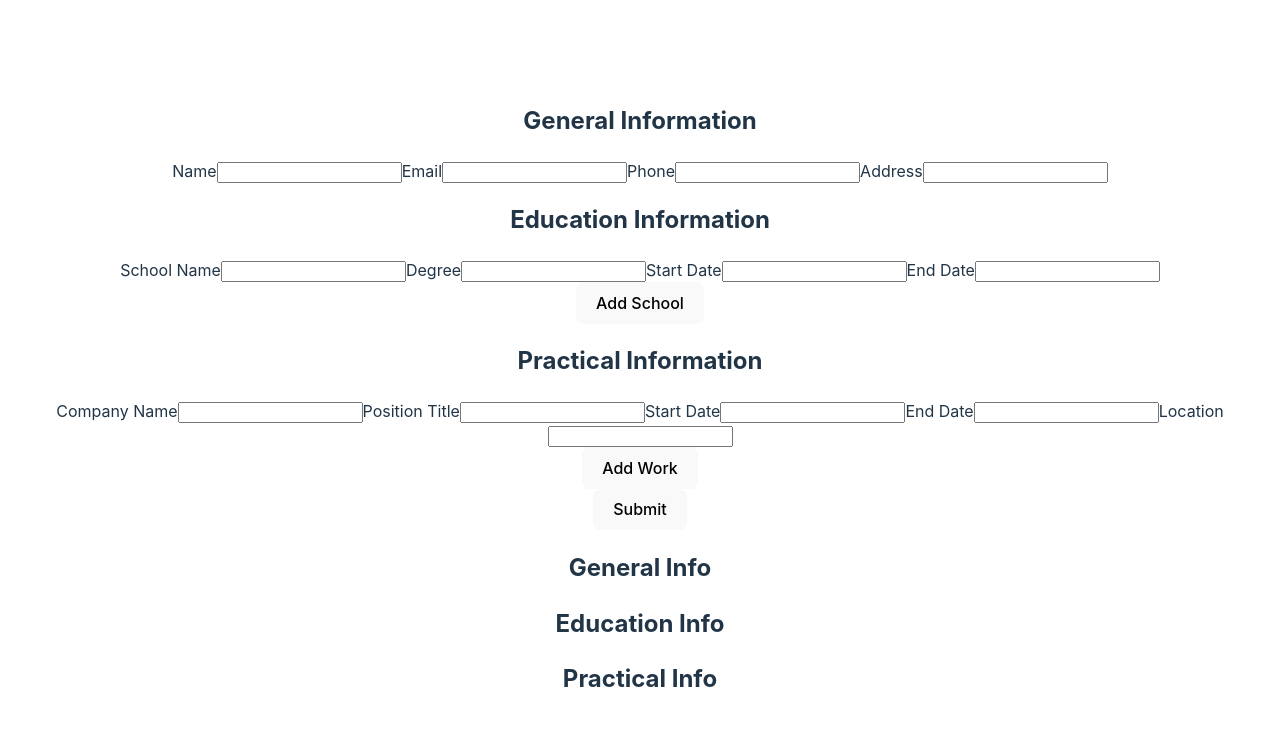
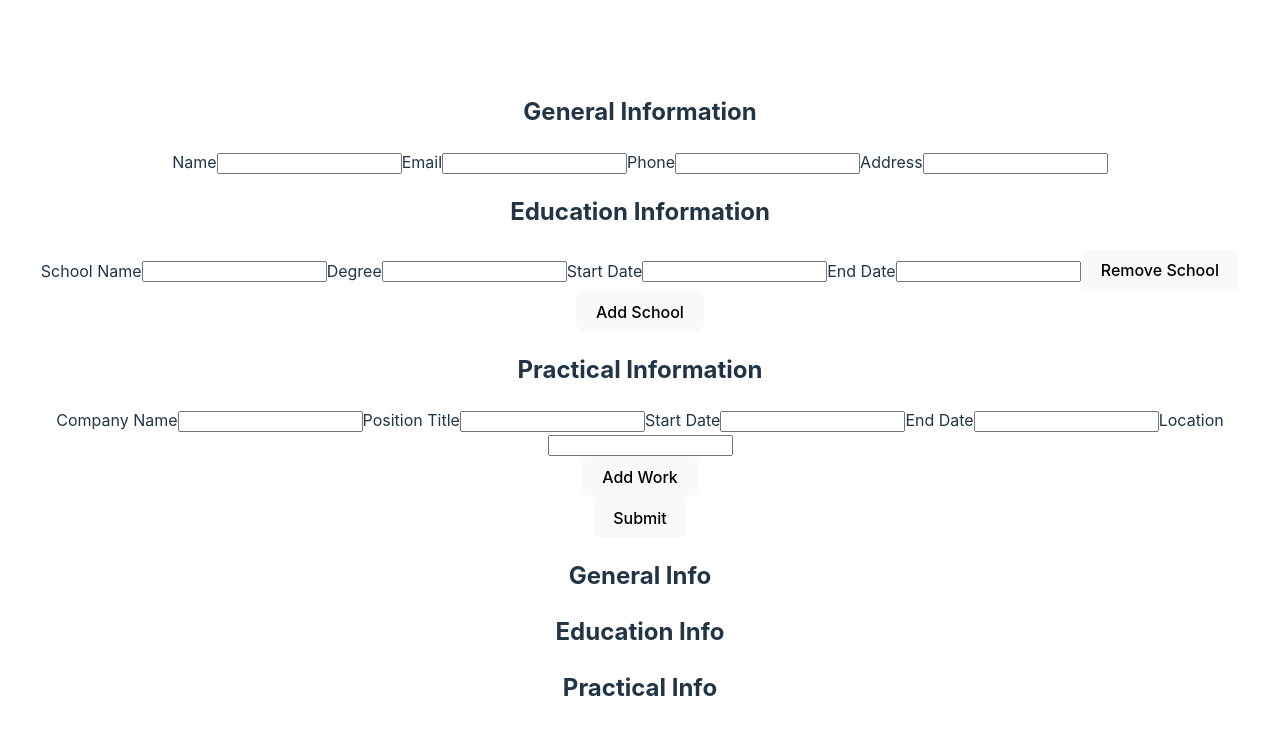
Before and after one commit to fau446/cv-application, a React (Vite) app: page / in a window 1280 px wide. Shown: the top 734 px of the page. Built offline with nearby package versions, Linux system fonts and the light colour scheme.

Commit message:
Add functionality to remove a school

```diff
--- a/src/App.jsx
+++ b/src/App.jsx
@@ -107,8 +107,7 @@ function App() {
     e.preventDefault();
   }
 
-  function submitForm(e) {
-    e.preventDefault();
+  function setChange() {
     setGeneralInfo({
       name: name,
       email: email,
@@ -118,6 +117,11 @@ function App() {
 
     setEducationInfo(newEducationInfo);
     setPracticalInfo(newPracticalInfo);
+  }
+
+  function submitForm(e) {
+    e.preventDefault();
+    setChange();
   }
 
   function addEducation() {
@@ -144,6 +148,16 @@ function App() {
     setPracticalInfo(newPracticalInfo);
   }
 
+  function removeEducation(e) {
+    for (let i = 0; i < newEducationInfo.length; i++) {
+      if (e.target.dataset.id === newEducationInfo[i].uniqueId) {
+        newEducationInfo.splice(i, 1);
+        console.log(newEducationInfo);
+        setChange();
+      }
+    }
+  }
+
   return (
     <>
       <CVEditor
@@ -153,6 +167,7 @@ function App() {
         addPractical={addPractical}
         educationInfo={educationInfo}
         practicalInfo={practicalInfo}
+        removeEducation={removeEducation}
       />
       <CV
         generalInfo={generalInfo}
--- a/src/components/CVEditor.jsx
+++ b/src/components/CVEditor.jsx
@@ -6,6 +6,7 @@ function CVEditor({
   addPractical,
   educationInfo,
   practicalInfo,
+  removeEducation,
 }) {
   return (
     <form onSubmit={onSubmit}>
@@ -14,6 +15,7 @@ function CVEditor({
         onChange={onChange}
         addEducation={addEducation}
         educationInfo={educationInfo}
+        removeEducation={removeEducation}
       />
       <PracticalSection
         onChange={onChange}
@@ -62,7 +64,12 @@ function GeneralSection({ onChange }) {
   );
 }
 
-function EducationSection({ onChange, addEducation, educationInfo }) {
+function EducationSection({
+  onChange,
+  addEducation,
+  educationInfo,
+  removeEducation,
+}) {
   return (
     <div>
       <h2>Education Information</h2>
@@ -102,6 +109,13 @@ function EducationSection({ onChange, addEducation, educationInfo }) {
               name="school-end-date"
               dataid={item.uniqueId}
             />
+            <button
+              type="button"
+              onClick={removeEducation}
+              data-id={item.uniqueId}
+            >
+              Remove School
+            </button>
           </div>
         ))}
       </div>
```
